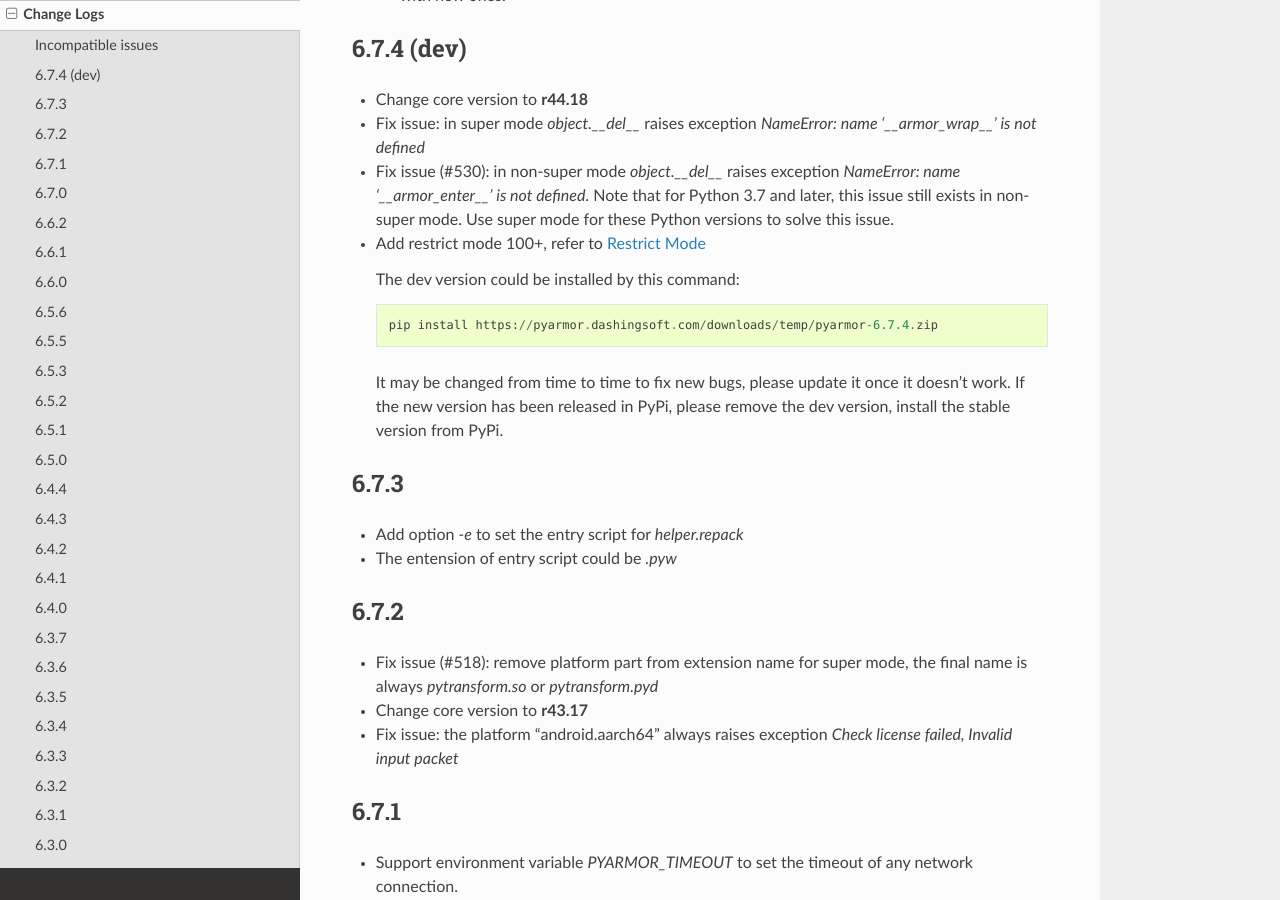
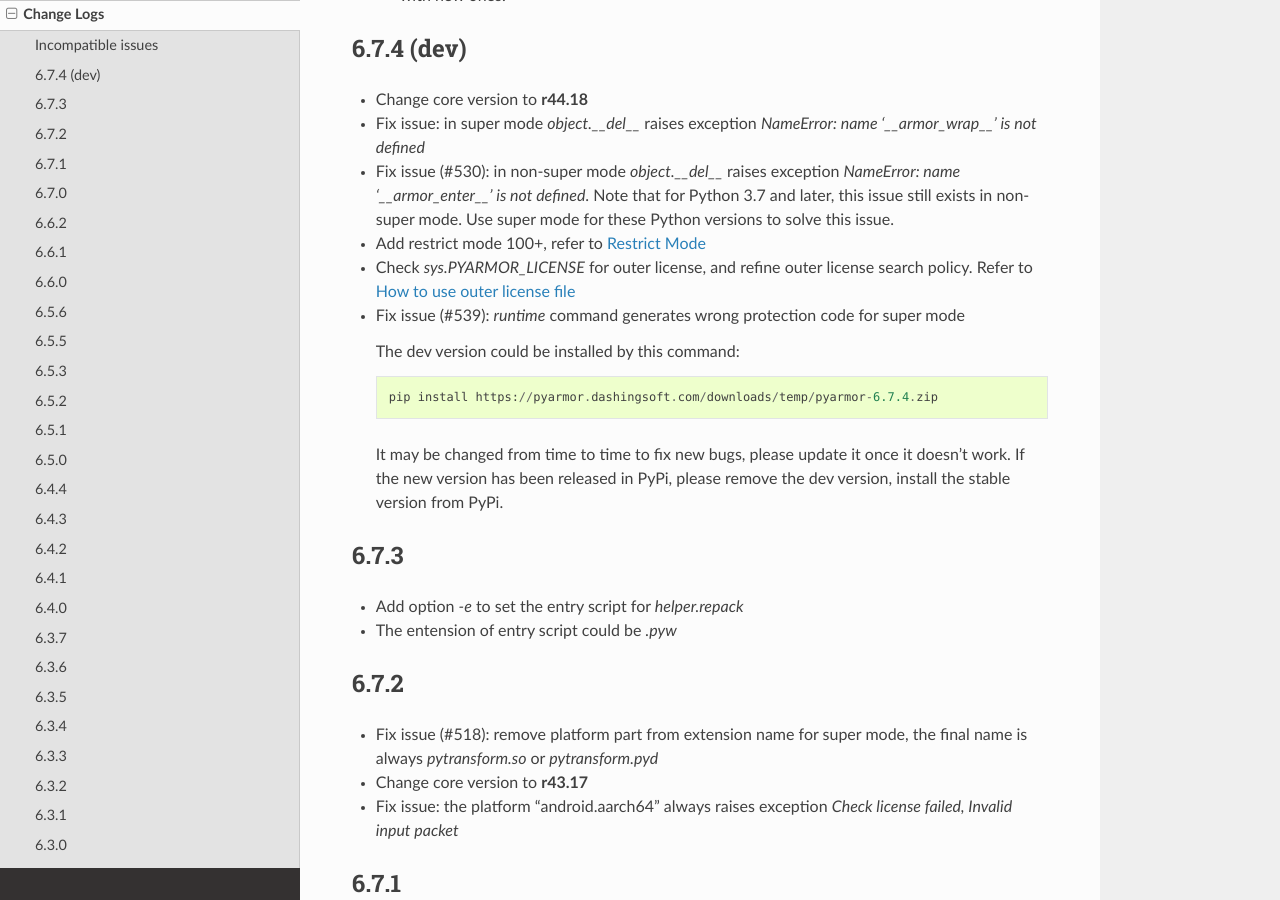
Before and after one commit to dashingsoft/pyarmor, a Sphinx documentation site: the page built from docs/change-logs.rst, in a window 1280 px wide and 900 px high, scrolled down 750 px. Built offline with Sphinx 7.4.7 and the Read the Docs theme 2.0.0, drawn with Linux system fonts in a browser that asks for light colours.

Commit message:
Add change logs

```diff
--- a/docs/change-logs.rst
+++ b/docs/change-logs.rst
@@ -42,6 +42,9 @@
   and later, this issue still exists in non-super mode. Use super mode for these
   Python versions to solve this issue.
 * Add restrict mode 100+, refer to :ref:`Restrict Mode`
+* Check `sys.PYARMOR_LICENSE` for outer license, and refine outer license search
+  policy. Refer to :ref:`How to use outer license file`
+* Fix issue (#539): `runtime` command generates wrong protection code for super mode
 
   The dev version could be installed by this command::
 
```
